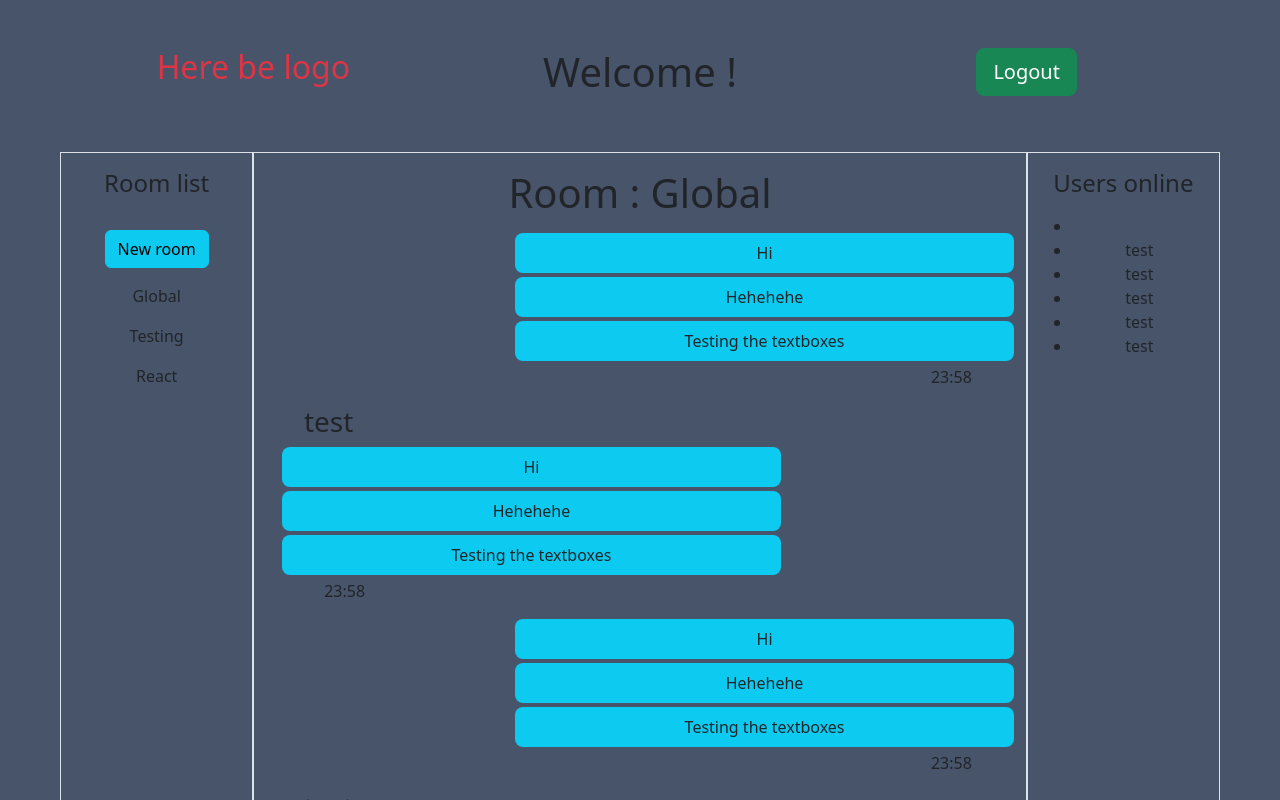
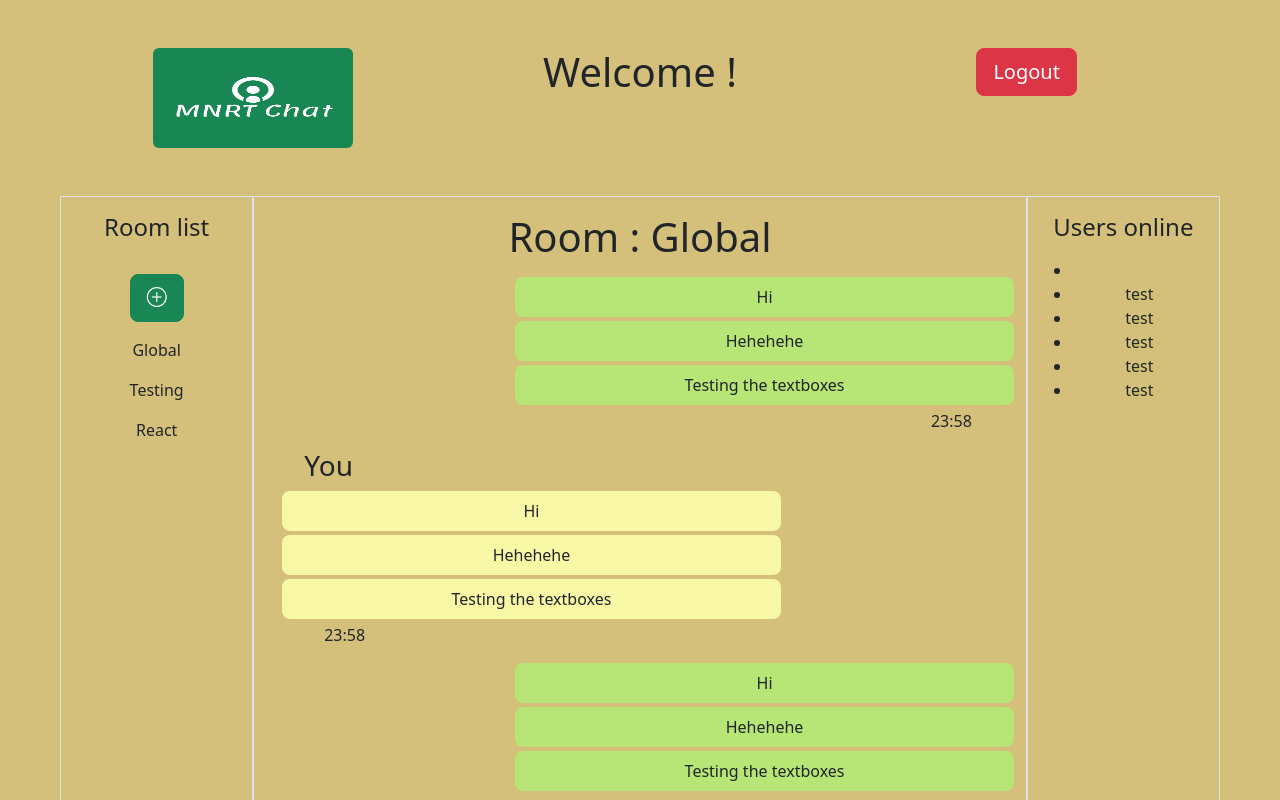
Before and after one commit to Dirgex/MNRTchat, a React (Create React App) app in the folder client/: page /chat in a window 1280 px wide. Shown: the top 800 px of the page. Built offline with nearby package versions, Linux system fonts and the light colour scheme.

Commit message:
added some styling and coloring, added a logo

```diff
--- a/client/package.json
+++ b/client/package.json
@@ -8,6 +8,7 @@
     "@testing-library/user-event": "^13.5.0",
     "axios": "^1.2.2",
     "bootstrap": "^5.2.3",
+    "bootstrap-icons": "^1.10.3",
     "pusher-js": "^8.0.0",
     "react": "^18.2.0",
     "react-dom": "^18.2.0",
--- a/client/src/App.css
+++ b/client/src/App.css
@@ -1,5 +1,5 @@
 html{
-  background-color: #48546a;
+  background-color: #d4c07a;
 }
 
 .App {
@@ -8,7 +8,7 @@ html{
 
 
 .home{
-  background-color: #48546a;
+  background-color: #d4c07a;
   min-height: 100vh;
   display: flex;
   flex-direction: column;
@@ -19,9 +19,13 @@ html{
 }
 
 .chatwindow{
-  background-color: #48546a;
+  background-color: #d4c07a;
 }
 
-#scrollDiv{
-  overflow-y: scroll;
+.ownBgText{
+  background-color: #b7e576;
 }
+
+.otherBgText{
+  background-color: #f8f7a5;
+}
--- a/client/src/App.js
+++ b/client/src/App.js
@@ -1,5 +1,4 @@
 import "./App.css";
-import "bootstrap/dist/css/bootstrap.min.css";
 import Pusher from "pusher-js";
 import { Routes, Route } from "react-router-dom";
 import Home from "./pages/home.js";
--- a/client/src/index.js
+++ b/client/src/index.js
@@ -4,6 +4,8 @@ import './index.css';
 import App from './App';
 import reportWebVitals from './reportWebVitals';
 import { BrowserRouter } from "react-router-dom";
+import "bootstrap/dist/css/bootstrap.min.css";
+import 'bootstrap-icons/font/bootstrap-icons.css';
 
 const root = ReactDOM.createRoot(document.getElementById('root'));
 root.render(
--- a/client/src/pages/chat.js
+++ b/client/src/pages/chat.js
@@ -1,4 +1,5 @@
 import { useState } from "react";
+import logo from '../assets/mnrtchatlogo.png'
 
 function Chat() {
   const user = localStorage.getItem("user");
@@ -8,35 +9,59 @@ function Chat() {
       <div className="container-fluid">
         <div className="row m-5">
           <div className="col">
-            <h2 className="text-danger">Here be logo</h2>
+            <img className="rounded" src={logo}  height="100px" width="200px"/>
           </div>
           <div className="col">
             <h1>Welcome {user}!</h1>
           </div>
           <div className="col">
-            <button className="btn btn-success btn-lg">Logout</button>
+            <button className="btn btn-danger btn-lg">Logout</button>
           </div>
         </div>
         <div className="row m-5">
           <div className="col-2 border">
             <h4 className="my-3">Room list</h4>
-            <button className="btn btn-info my-3 underline">New room</button>
-                <p>Global</p>
-                <p>Testing</p>
-                <p>React</p>
+           <button className="btn btn-lg btn-success my-3"> <i class="bi bi-plus-circle"></i></button>
+            <p>Global</p>
+            <p>Testing</p>
+            <p>React</p>
           </div>
-          <div id="scrollDiv" className="col-8 border vh-100">
+          <div className="col-8 border vh-100 overflow-auto">
             <h1 className="my-3">Room : Global</h1>
 
             <div>
               <h3 className="col-2 ms-auto">{user}</h3>
-              <p className="col-8 ms-auto p-2 ms-3 mb-1 rounded-3 bg-info">
+              <p className="ownBgText col-8 ms-auto p-2 ms-3 mb-1 rounded-3 ">
                 Hi
               </p>
-              <p className="col-8 p-2 ms-auto ms-3 mb-1 rounded-3 bg-info">
+              <p className="ownBgText col-8 p-2 ms-auto ms-3 mb-1 rounded-3">
                 Hehehehe
               </p>
-              <p className="col-8 p-2 ms-auto ms-3 mb-1 rounded-3 bg-info">
+              <p className="ownBgText col-8 p-2 ms-auto ms-3 mb-1 rounded-3">
+                Testing the textboxes
+              </p>
+              <p className="col-2 ms-auto ms-3 mb-3 rounded-3">23:58</p>
+            </div>
+
+            <div>
+              <h3 className="col-2">You</h3>
+              <p className="otherBgText col-8 p-2 ms-3 mb-1 rounded-3 ">Hi</p>
+              <p className="otherBgText col-8 p-2  ms-3 mb-1 rounded-3 ">Hehehehe</p>
+              <p className="otherBgText col-8 p-2  ms-3 mb-1 rounded-3 ">
+                Testing the textboxes
+              </p>
+              <p className="col-2 ms-3 mb-3 rounded-3">23:58</p>
+            </div>
+
+            <div>
+              <h3 className="col-2 ms-auto">{user}</h3>
+              <p className="ownBgText col-8 ms-auto p-2 ms-3 mb-1 rounded-3">
+                Hi
+              </p>
+              <p className="ownBgText col-8 p-2 ms-auto ms-3 mb-1 rounded-3">
+                Hehehehe
+              </p>
+              <p className="ownBgText col-8 p-2 ms-auto ms-3 mb-1 rounded-3">
                 Testing the textboxes
               </p>
               <p className="col-2 ms-auto ms-3 mb-3 rounded-3">23:58</p>
@@ -44,40 +69,21 @@ function Chat() {
 
             <div>
               <h3 className="col-2">test</h3>
-              <p className="col-8 p-2 ms-3 mb-1 rounded-3 bg-info">Hi</p>
-              <p className="col-8 p-2  ms-3 mb-1 rounded-3 bg-info">Hehehehe</p>
-              <p className="col-8 p-2  ms-3 mb-1 rounded-3 bg-info">
+              <p className="otherBgText col-8 p-2 ms-3 mb-1 rounded-3 ">Hi</p>
+              <p className="otherBgText col-8 p-2  ms-3 mb-1 rounded-3 ">Hehehehe</p>
+              <p className="otherBgText col-8 p-2  ms-3 mb-1 rounded-3 ">
                 Testing the textboxes
               </p>
               <p className="col-2 ms-3 mb-3 rounded-3">23:58</p>
             </div>
+            <div className="sticky-bottom position-relative card-footer text-muted d-flex justify-content-start align-items-center p-3">
+              <input type="text" className="form-control"></input>
+              <button className="btn btn-success ms-2">
+                <i class="bi bi-send"></i>
+              </button>
+            </div>
+          </div>
 
-
-            <div>
-              <h3 className="col-2 ms-auto">{user}</h3>
-              <p className="col-8 ms-auto p-2 ms-3 mb-1 rounded-3 bg-info">
-                Hi
-              </p>
-              <p className="col-8 p-2 ms-auto ms-3 mb-1 rounded-3 bg-info">
-                Hehehehe
-              </p>
-              <p className="col-8 p-2 ms-auto ms-3 mb-1 rounded-3 bg-info">
-                Testing the textboxes
-              </p>
-              <p className="col-2 ms-auto ms-3 mb-3 rounded-3">23:58</p>
-            </div>
-
-            <div>
-              <h3 className="col-2">test</h3>
-              <p className="col-8 p-2 ms-3 mb-1 rounded-3 bg-info">Hi</p>
-              <p className="col-8 p-2  ms-3 mb-1 rounded-3 bg-info">Hehehehe</p>
-              <p className="col-8 p-2  ms-3 mb-1 rounded-3 bg-info">
-                Testing the textboxes
-              </p>
-              <p className="col-2 ms-3 mb-3 rounded-3">23:58</p>
-            </div>
-
-          </div>
           <div className="col-2 border">
             <h4 className="my-3">Users online</h4>
             <ul>
--- a/client/src/pages/home.js
+++ b/client/src/pages/home.js
@@ -1,5 +1,6 @@
 import { React, useState } from "react";
 import { Link } from "react-router-dom";
+import logo from '../assets/mnrtchatlogo.png'
 
 
 function Home(){
@@ -23,12 +24,13 @@ function Home(){
 return(
         <>
         <div className="home">
+        <img className="rounded" src={logo}  height="100px" width="200px"/>
           <h2>Enter your username</h2>
           <form action="#">
             <div className="input-group">
               <input
                 type="text"
-                className="form-control"
+                className="form-control mx-3"
                 value={username}
                 onChange={setUser}
               ></input>
```
Also changed, not shown: client/src/assets/mnrtchatlogo.png (added), 1 other file (tests, documents, lock files or other folders).
